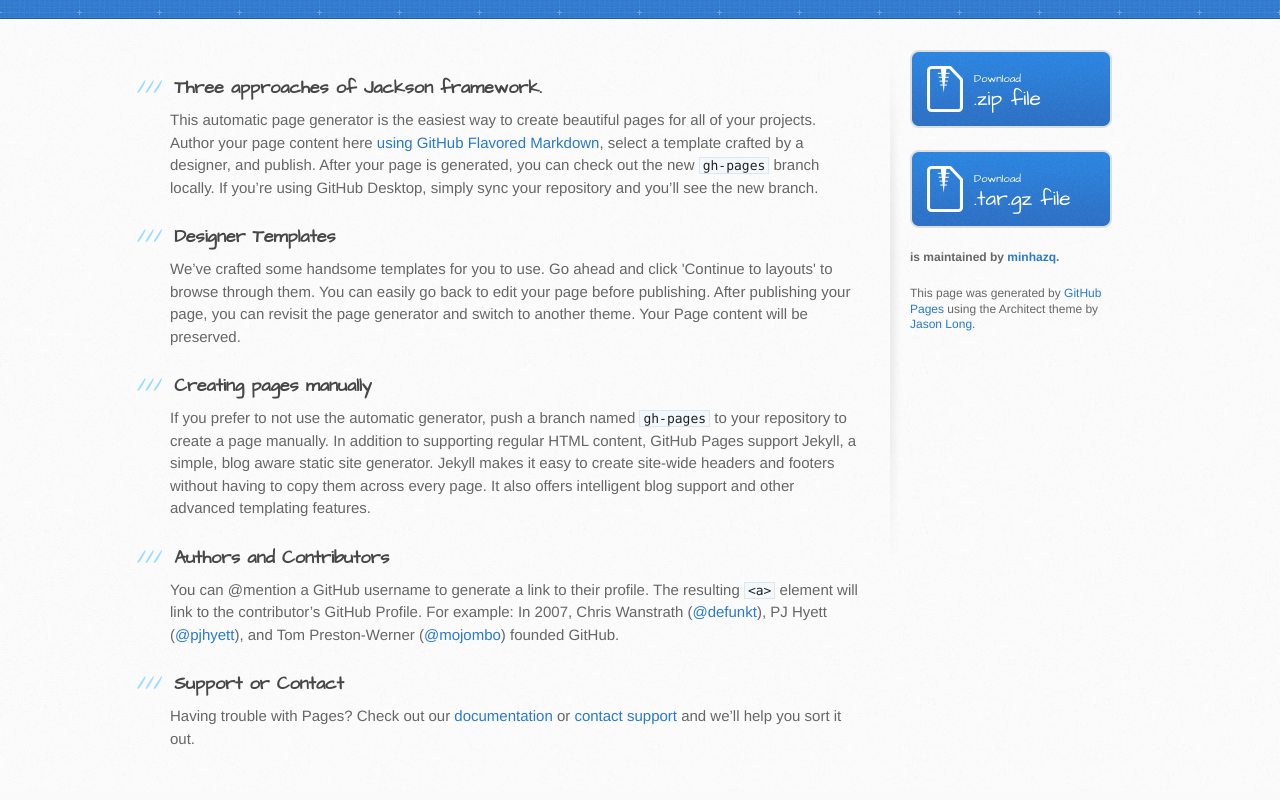
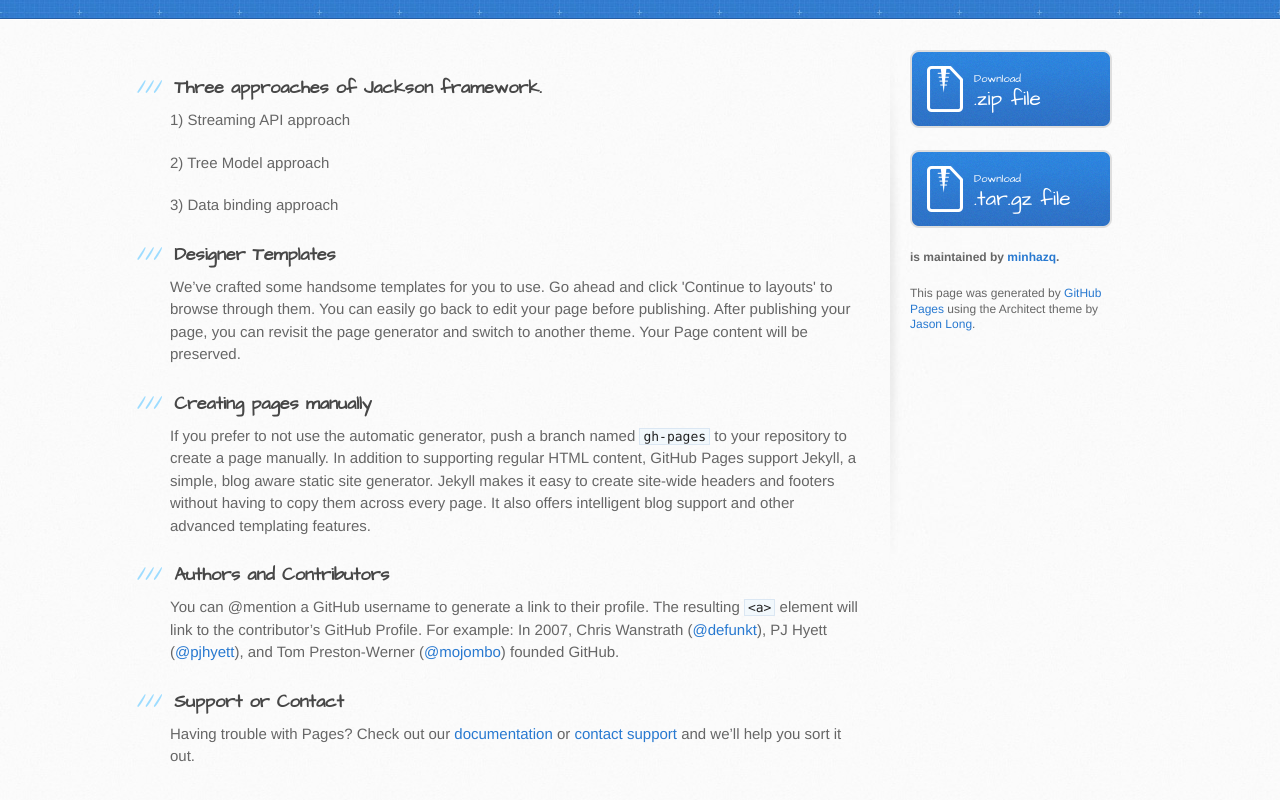
Before and after one commit to minhazq/jackson-parsing, a plain HTML site: page index.html in a window 1280 px wide. Shown: the part 148-948 px from the top of the page. Drawn offline with Linux system fonts and the light colour scheme.

Commit message:
Update index.html

```diff
--- a/index.html
+++ b/index.html
@@ -31,7 +31,9 @@
           <h3>
 <a id="welcome-to-github-pages" class="anchor" href="#welcome-to-github-pages" aria-hidden="true"><span aria-hidden="true" class="octicon octicon-link"></span></a>Three approaches of Jackson framework.</h3>
 
-<p>This automatic page generator is the easiest way to create beautiful pages for all of your projects. Author your page content here <a href="https://guides.github.com/features/mastering-markdown/">using GitHub Flavored Markdown</a>, select a template crafted by a designer, and publish. After your page is generated, you can check out the new <code>gh-pages</code> branch locally. If you’re using GitHub Desktop, simply sync your repository and you’ll see the new branch.</p>
+<p> 1) Streaming API approach</p>
+<p> 2) Tree Model approach</p>
+<p> 3) Data binding approach</p>
 
 <h3>
 <a id="designer-templates" class="anchor" href="#designer-templates" aria-hidden="true"><span aria-hidden="true" class="octicon octicon-link"></span></a>Designer Templates</h3>
```
